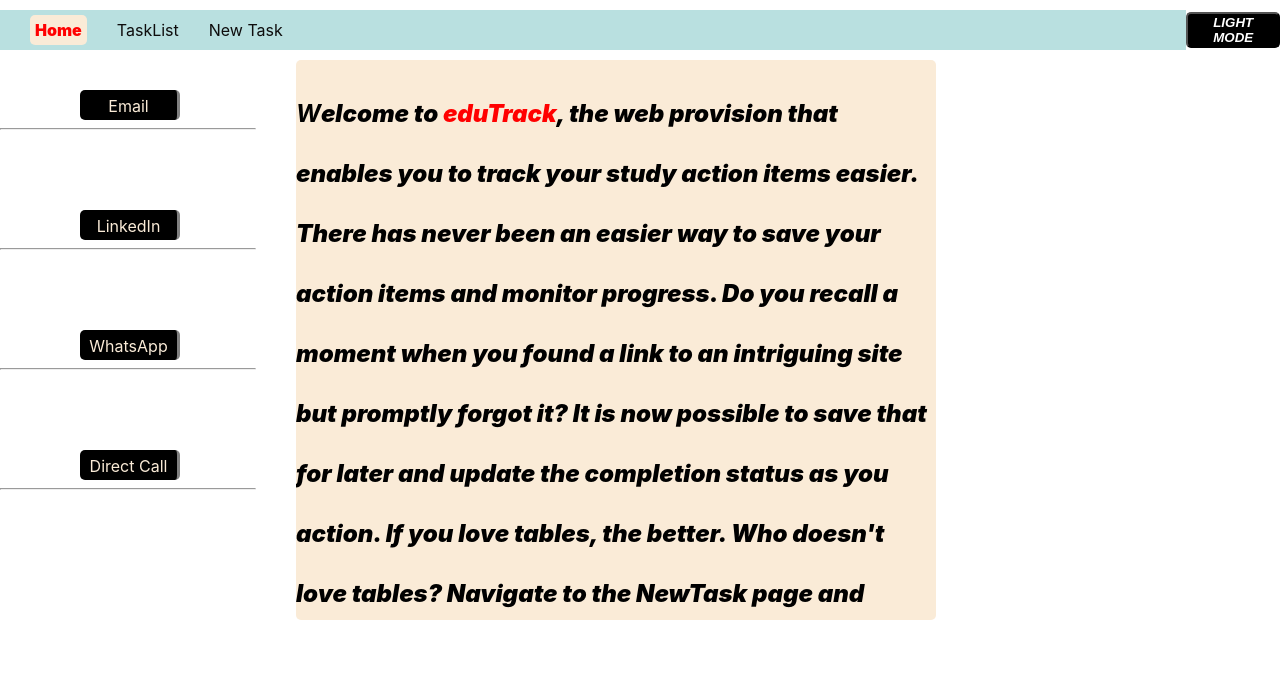
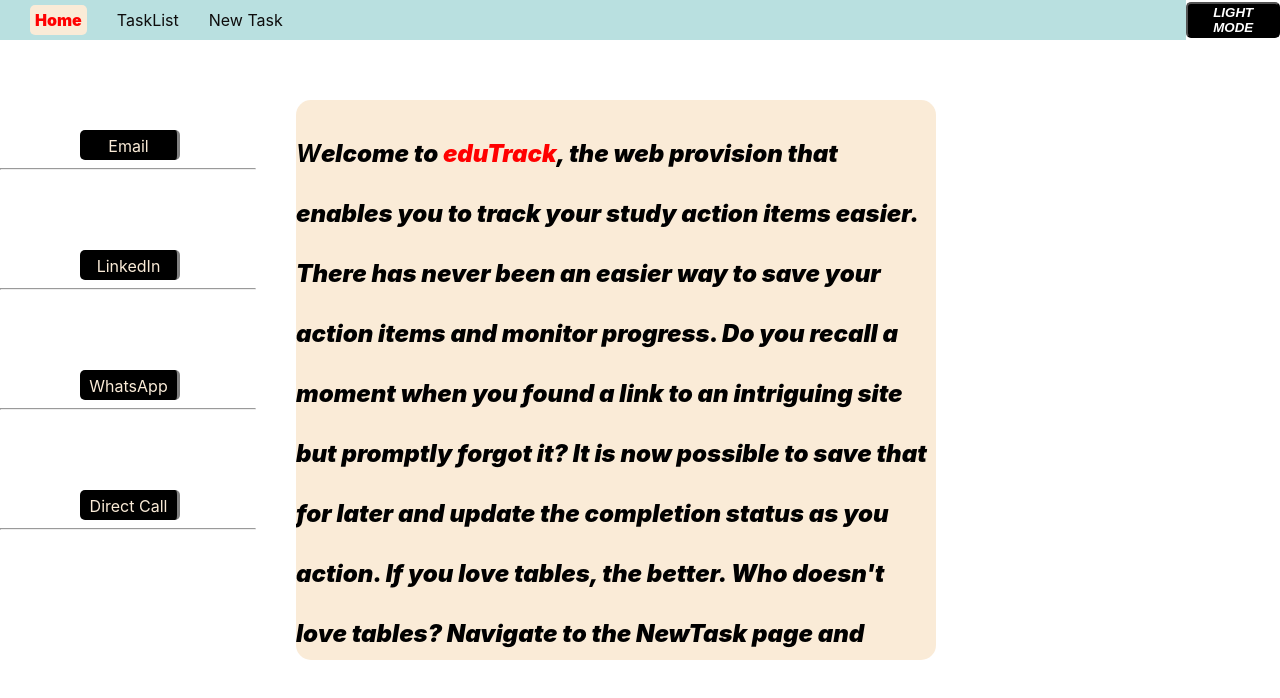
Before and after one commit to Bernardngari/edutrack-frontend, a React (Create React App) app: page / in a window 1280 px wide. Shown: the top 698 px of the page. Built offline with nearby package versions, Linux system fonts and the light colour scheme; no server answers.

Commit message:
Fix table headers names

```diff
--- a/src/App.js
+++ b/src/App.js
@@ -6,7 +6,7 @@ import Home from "./components/Home";
 import TaskList from "./components/TaskList";
 import NewTask from "./components/NewTask";
 
-function App() {
+function App(){
   const[dark, setDark] = useState(false);
   function handleDarkToggle(){
 		setDark((dark) => !dark)
@@ -38,7 +38,6 @@ function App() {
     setAction(newList)
      setOnDelete(()=>!onDelete)
   }
-
   return (
     <div className="App">
       <Container>
--- a/src/components/Home.js
+++ b/src/components/Home.js
@@ -1,8 +1,6 @@
 import React from "react";
 import Container from "./Container";
-//import Form from "./NewTask";
 import LandingPage from "./Landingpagetexts";
-
 function Home(){
 	return(
 		<Container>
--- a/src/components/Navbar.js
+++ b/src/components/Navbar.js
@@ -1,5 +1,4 @@
 import {NavLink} from "react-router-dom"
-
 function Navbar(){
 	return(
 		<nav>
--- a/src/components/NewTask.js
+++ b/src/components/NewTask.js
@@ -20,7 +20,7 @@ function NewTask({onAddTask}){
 		completion:"",
 		priority:"",
 		url:""
-	}),2000)
+	}),1000)
 	}
 							return <Container>
 								<div className="newtask-form">
--- a/src/components/Table.js
+++ b/src/components/Table.js
@@ -1,10 +1,7 @@
 import React, {useState, useEffect}from "react";
 //import Container from "./Container";
 import "../index.css"
-
 function Table({action,onDeleteItem}){
-	const[obj, setObj] = useState({action});
-
 	function onClick(e){
 		let verb= e.target.name;
 		let id = e.target.id;
@@ -14,13 +11,11 @@ function Table({action,onDeleteItem}){
 			headers: {
 				"Content-Type":"application/json"
 			},
-			body: JSON.stringify(obj)
+			body: JSON.stringify()
 		})
 		.then(r => r.json())
 		.then(deletedItem=> onDeleteItem(deletedItem))
 	}
-
-
 	const tableRow = action.map((item) => {
 		return (
 			<React.Fragment key={item.id}>
@@ -44,6 +39,8 @@ function Table({action,onDeleteItem}){
 						<th>Completion</th>
 						<th>Priority</th>
 						<th>URL</th>
+						<th>Update</th>
+						<th>Delete</th>
 					</tr>
 				</thead>
 				<tbody>
@@ -53,5 +50,4 @@ function Table({action,onDeleteItem}){
 		</React.Fragment>
 	)
 }
-
 export default Table;
--- a/src/index.css
+++ b/src/index.css
@@ -50,12 +50,8 @@ a{
 
 .nav-button-container{
   display: flex;
-  justify-content: space-between;
+  justify-content:center;
   align-items: center;
-  margin-top: 10px;
-  position: fixed;
-  top:0;
-  right: 0;
   width: 100vw;
 
 }
@@ -102,7 +98,6 @@ button:hover{
 }
 
 .side-bar{
-  height: 100vh;
   width: 20vw;
 }
 .wrap-home{
@@ -115,11 +110,16 @@ table,thead,tr,th,td{
   border-collapse: collapse;
 }
 
+table{
+  width: 80vw;
+  font-size: 25px;
+}
+
 th{
   font-weight: 900;
   font-style: oblique;
   color: white;
-  background-color: black;
+  background-color: rgb(175, 159, 159);
   border-right: solid white 2px;
 }
 
@@ -127,7 +127,7 @@ th{
   width: 50vw;
   height: 70vh;
   background-color: antiquewhite;
-  border-radius: 5px;
+  border-radius: 15px;
   line-height: 60px;
   font-size: x-large;
   font-style: italic;
@@ -142,6 +142,7 @@ display: flex;
 flex-direction: column;
 align-items: center;
 margin-top: 50px;
+width: 100vw;
 }
 
 .App{
```
